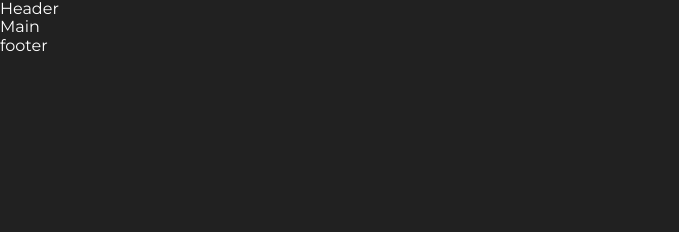
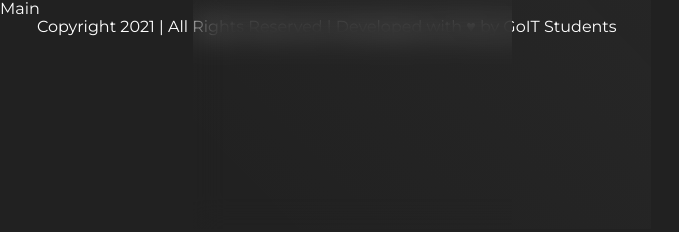
Before and after one commit to NikolayLemehov/team-js, a website built with Parcel: page src/index.html in a window 1280 px wide. Shown: the whole page, without its empty margins (0-679 px from the left). Built offline with nearby package versions, Linux system fonts and the light colour scheme.

Commit message:
footer html

```diff
--- a/src/partials/footer.html
+++ b/src/partials/footer.html
@@ -1 +1,7 @@
-<footer class="footer">footer</footer>
+<footer class="footer">
+  <div class="container">
+    <p class="footer-copy">
+      Copyright 2021 | All Rights Reserved | Developed with ♥ by GoIT Students
+    </p>
+  </div>
+</footer>
--- a/src/sass/layout/_header.scss
+++ b/src/sass/layout/_header.scss
@@ -1,3 +1,16 @@
 .header {
-//
+  position: absolute;
+  width: 386px;
+  height: 458px;
+  left: 229px;
+  top: -193px;
+
+  background: linear-gradient(
+    136.07deg,
+    rgba(196, 196, 196, 0.03) 10.75%,
+    rgba(196, 196, 196, 0) 92.33%
+  );
+  backdrop-filter: blur(15px);
+  transform: rotate(90deg);
+  //
 }
```
